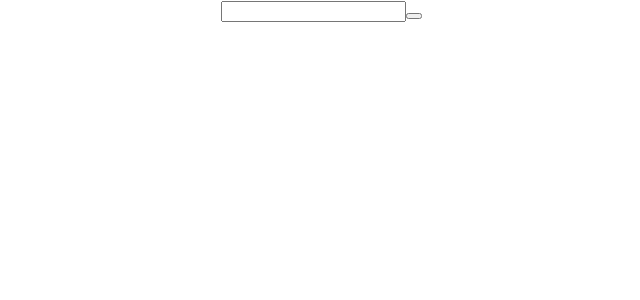
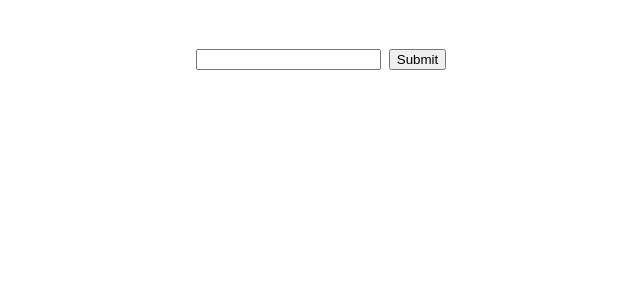
Before and after one commit to rachelrondon/to-do-list, a React (Create React App) app: page / in a window 1280 px wide. Shown: the top 300 px of the page, without its empty margins (319-959 px from the left). Built offline with nearby package versions, Linux system fonts and the light colour scheme.

Commit message:
feat: update input box

```diff
--- /dev/null
+++ b/src/ToDoList.css
@@ -0,0 +1,9 @@
+.layout {
+  display: flex;
+  justify-content: center;
+  margin-top: 3rem;
+}
+
+.input-box {
+  margin-right: 0.5rem;
+}
--- a/src/ToDoList.js
+++ b/src/ToDoList.js
@@ -1,40 +1,32 @@
 import { useState } from 'react';
+import "./ToDoList.css";
 
 const ToDoList = () => {
 
-  const [toDo, setToDo] = useState("");
-  const [toDoList, setToDoList] = useState([]);
+  const [input, setInput] = useState("");
+  const [inputList, setInputList] = useState([]);
 
-  const addToDo = (e) => {
+  const handleSubmit = (e) => {
     e.preventDefault();
-    const addToDo = [...toDoList, toDo];
-    setToDoList(addToDo);
-    setToDo("");
+    const addInput = [...inputList, input];
+    setInputList(addInput);
+    setInput("");
   };
 
+  console.log(inputList);
   return (
-    <div>
-        <form onSubmit={addToDo}>
+    <div className="layout">
+        <form onSubmit={handleSubmit}>
           <input
-            value={toDo}
-            name="to do"
+            className="input-box"
+            value={input}
+            name="input"
             onChange={(e) => {
-              setToDo(e.target.value);
+              setInput(e.target.value);
             }}
           />
-          <button type="submit" />
+          <button type="submit">Submit</button>
         </form>
-        {toDoList.map((item) => {
-          return (
-            <div className="to-do">
-            <h2>{item}</h2>
-            <button
-              className="remove">
-                remove
-              </button>
-            </div>
-          )
-        })}
     </div>
   )
 };
```
